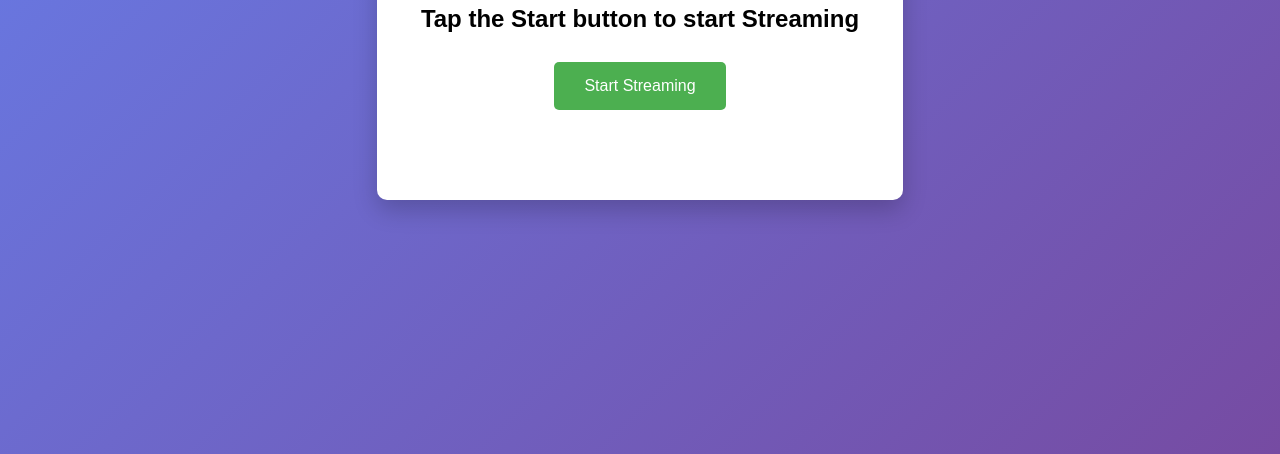
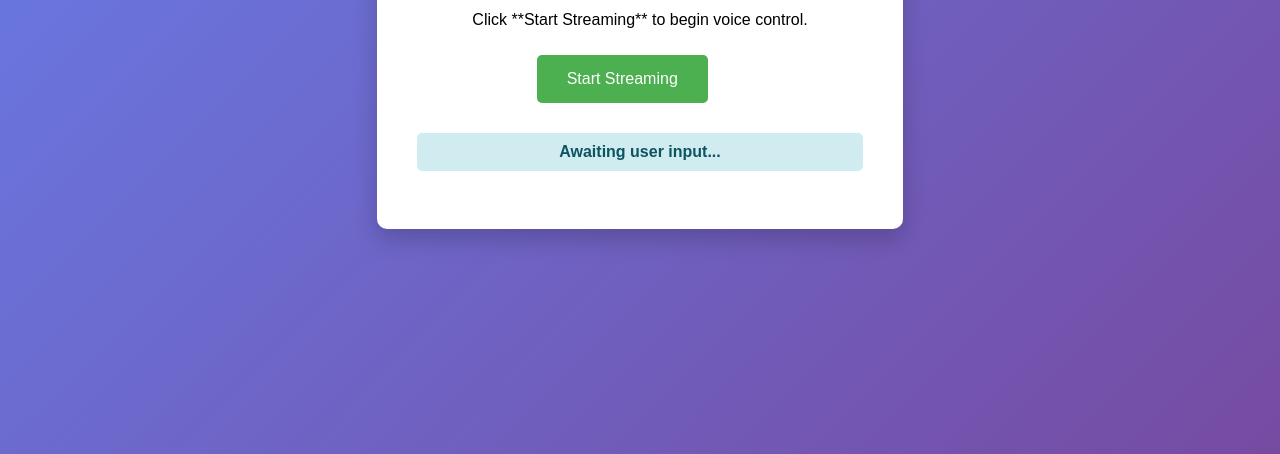
Before and after one commit to Shaith-Ahamed/voice_05_12, a website: page website/index.html in a window 1280 px wide. Shown: the part 346-800 px from the top of the page. Drawn offline with Linux system fonts and the light colour scheme.

Commit message:
change on frontend

```diff
--- a/website/index.html
+++ b/website/index.html
@@ -74,14 +74,15 @@
     }
   </style>
 </head>
-<body>
 <div class="container">
     <h1>Voice Control Water Fountain</h1>
-    <h2 id=" startBtn">Tap the Start button to start Streaming</h2>
+
+        <p id="instructionText">Click **Start Streaming** to begin voice control.</p>
+
     <button id="startBtn">Start Streaming</button>
-    <h2 id="stopBtn">Tap the Stop button to stop Streaming</h2>
     <button id="stopBtn">Stop Streaming</button>
-    <div id="status"></div>
+
+    <div id="status" class="status-info">Awaiting user input...</div>
   </div>
 
   <script src="main.js"></script>
```
Lines whose indentation alone changed are shown as unchanged.
